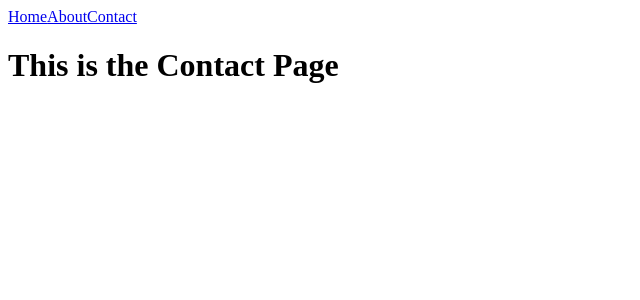
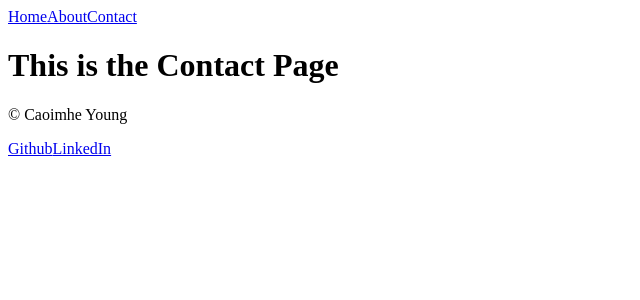
Before and after one commit to caoimhejyoti/funderfest-frontend, a React (Vite) app: page /contact in a window 1280 px wide. Shown: the top 300 px of the page, without its empty margins (0-640 px from the left). Built offline with nearby package versions, Linux system fonts and the light colour scheme.

Commit message:
creating header and footer components

```diff
--- /dev/null
+++ b/src/components/Footer.jsx
@@ -0,0 +1,17 @@
+function Footer() {
+  return (
+    <>
+      <p>© Caoimhe Young</p>
+      <section id="footer_links">
+        <a href="https://github.com/caoimhejyoti" target="_blank">
+          Github
+        </a>
+        <a href="https://www.linkedin.com/in/caoimhe-young/" target="_blank">
+          LinkedIn
+        </a>
+      </section>
+    </>
+  );
+}
+
+export default Footer;
--- /dev/null
+++ b/src/components/Header.jsx
@@ -0,0 +1,12 @@
+import NavBar from "./NavBar";
+
+function Header() {
+  return (
+    <>
+      <img src="src/assets/Funderfest Logo inverted.png" />
+      <NavBar />
+    </>
+  );
+}
+
+export default Header;
--- a/src/main.jsx
+++ b/src/main.jsx
@@ -10,6 +10,8 @@ import ContactPage from "./pages/ContactPage.jsx";
 
 // COMPONENTS
 import NavBar from "./components/NavBar.jsx";
+import Footer from "./components/Footer.jsx";
+import Header from "./components/Header.jsx";
 
 const router = createBrowserRouter([
   {
@@ -26,6 +28,8 @@ const router = createBrowserRouter([
 
 ReactDOM.createRoot(document.getElementById("root")).render(
   <React.StrictMode>
+    {/* <Header /> */}
     <RouterProvider router={router} />
+    <Footer />
   </React.StrictMode>
 );
```
Also changed, not shown: src/assets/Funderfest Logo inverted.png (added).
